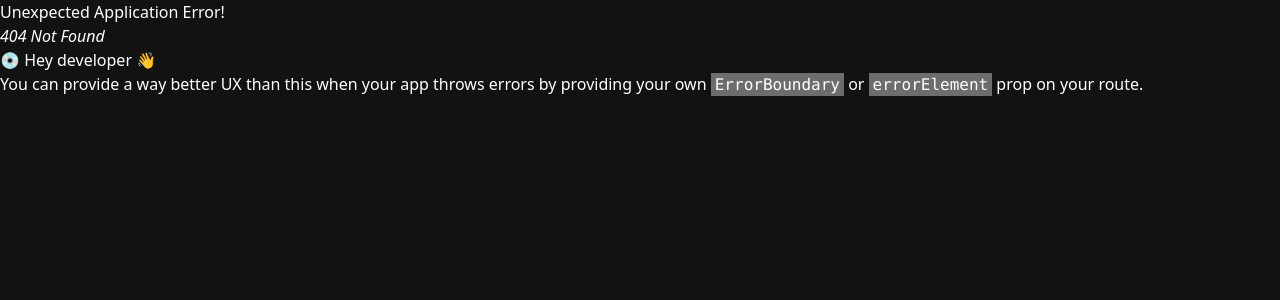
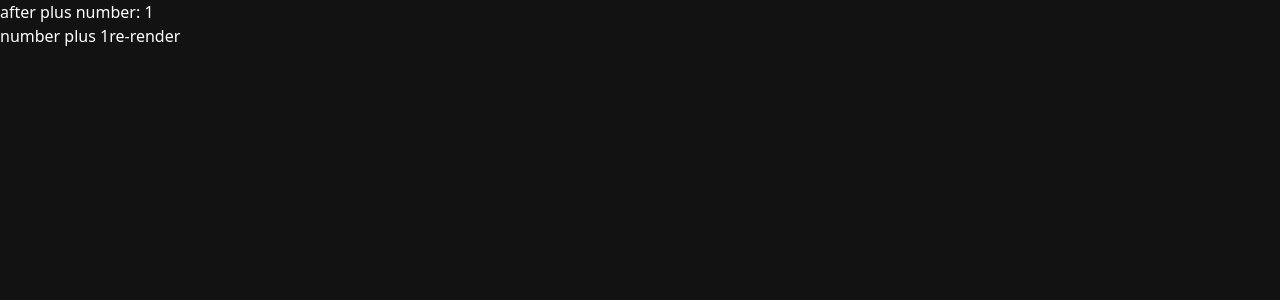
Before and after one commit to ThePott/oz-react-deep-lecture-note, a React (Vite) app: page /memoize in a window 1280 px wide. Before the commit this address had no page. Shown: the top 300 px of the page. Built offline with nearby package versions, Linux system fonts and the light colour scheme.

Commit message:
03-01 React 최적화 함수 - 1

```diff
--- /dev/null
+++ b/pages/memoize/MemoizePage.jsx
@@ -0,0 +1,45 @@
+import React, { useCallback, useMemo, useState, useEffect } from 'react'
+
+const Displacy = React.memo(({ afterPlus }) => {
+    console.log("re-render display")
+    return (
+        <div>after plus number: {afterPlus}</div>
+    )
+})
+
+const MemoizePage = () => {
+    const [number, setNumber] = useState(0)
+    const [rerenderToggler, setRerenderToggler] = useState(false)
+
+    // const plus1 = (number) => {
+    //     console.log("---- 1 더함")
+    //     return number + 1
+    // }
+
+    const plus1 = useCallback(
+        (number) => {
+            // console.log("---- 1 더함")
+            return number + 1
+        },
+        []
+    )
+
+    const afterPlus = useMemo(
+        () => plus1(number),
+        [number]
+    )
+
+    // 참조하는 함수가 달라지면 로그 찍음
+    // useEffect(() => console.log("---- plus1 함수 새로 정의됨"), [plus1])
+
+    // console.log("---- re-render")
+    return (
+        <>
+            <Displacy afterPlus={afterPlus} />
+            <button onClick={() => setNumber(prev => prev + 1)}>number plus 1</button>
+            <button onClick={() => setRerenderToggler(prev => !prev)}>re-render</button>
+        </>
+    )
+}
+
+export default MemoizePage
--- a/src/main.jsx
+++ b/src/main.jsx
@@ -6,6 +6,7 @@ import App from './App.jsx'
 import ReducerPage from "../pages/reducer/ReducerPage.jsx"
 import ReduxLegacyPage from "../pages/redux-legacy/ReduxLegacyPage.jsx"
 import ReduxToolkitPage from "../pages/redux-toolkit/ReduxToolkitPage.jsx"
+import MemoizePage from '../pages/memoize/MemoizePage.jsx';
 
 let router = createBrowserRouter([
     {
@@ -24,6 +25,10 @@ let router = createBrowserRouter([
         path: "/redux-toolkit",
         element: <ReduxToolkitPage />
     },
+    {
+        path: "/memoize",
+        element: <MemoizePage />
+    }
 ]);
 
 createRoot(document.getElementById('root')).render(
```
